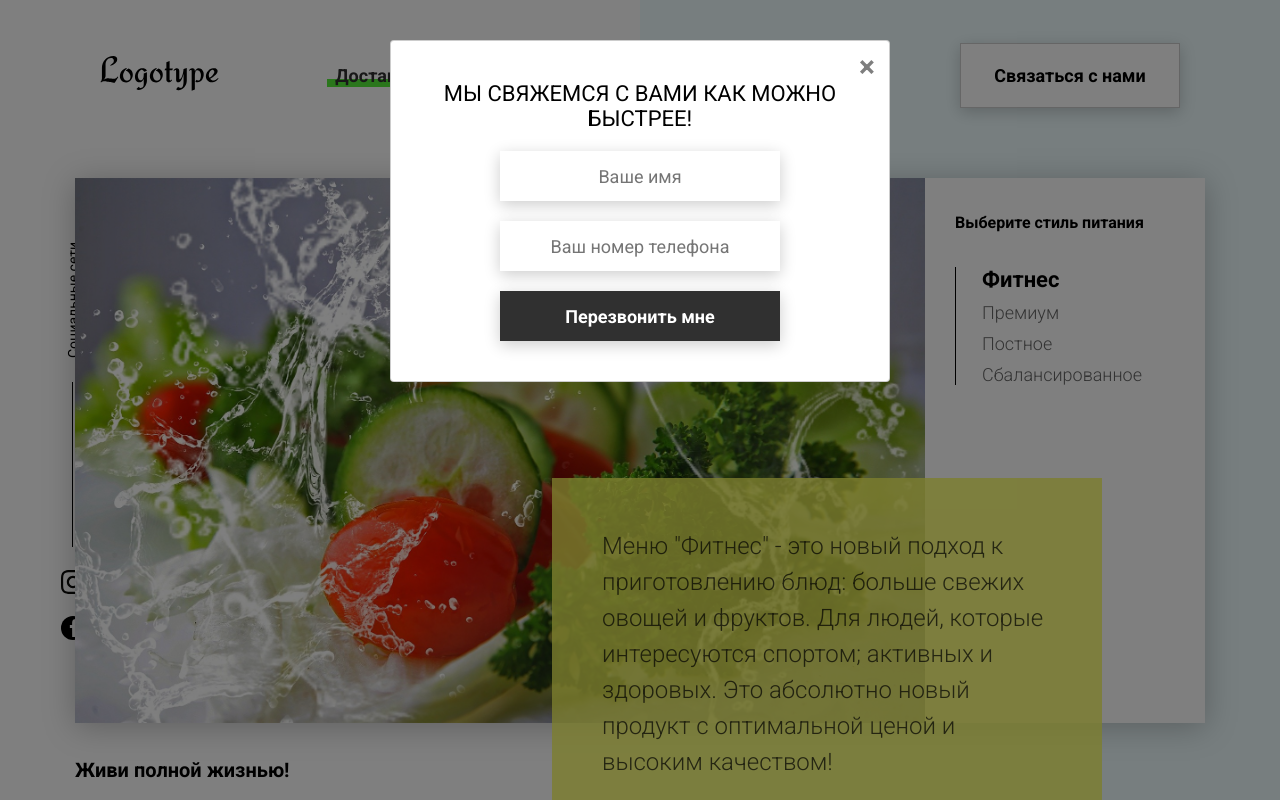
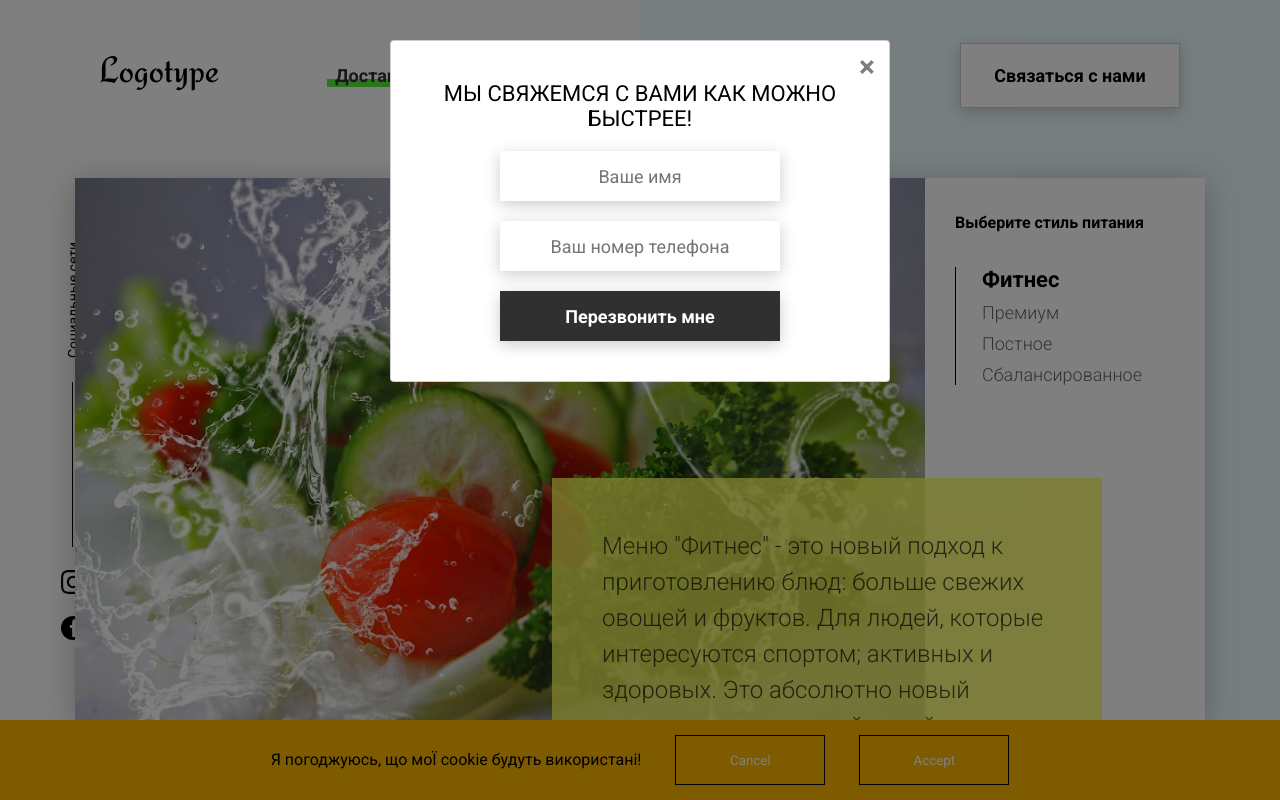
Before and after one commit to ShadoWrav3n/Food, a website: page index.html in a window 1280 px wide. Shown: the top 800 px of the page. Drawn offline with nearby package versions, Linux system fonts and the light colour scheme; no server answers.

Commit message:
add cookies functional

```diff
--- /dev/null
+++ b/css/cookieConsent.css
@@ -0,0 +1,25 @@
+.popup {
+    position: fixed;
+    bottom: -100%;
+    width: 100%;
+    height: 80px;
+    background-color: rgb(255, 183, 0);
+    display: flex;
+    justify-content: center;
+    align-items: center;
+    transition: 0.3s all;
+}
+
+.popup_active {
+    bottom: 0;
+}
+
+.btn_cookie {
+    width: 150px;
+    height: 50px;
+    text-align: center;
+    color: #fff;
+    margin-left: 30px;
+    border: 1px solid black;
+    background-color: transparent;
+}
--- a/index.html
+++ b/index.html
@@ -4,6 +4,8 @@
     <meta charset="UTF-8">
     <meta name="viewport" content="width=device-width, initial-scale=1.0">
     <title>Food</title>
+    <link rel="stylesheet" href="css/cookieConsent.css">
+
     <link rel="stylesheet" href="css/style.css">
 </head>
 <body>
@@ -274,7 +276,23 @@
             </div>
         </div>
     </div>
+
+    <div class="popup">
+        <div class="container">
+            Я погоджуюсь, що моЇ cookie будуть використані!
+            <button class="btn_cookie" data-cancel>Cancel</button>
+            <button class="btn_cookie" data-confirm>Accept</button>
+        </div>
+    </div>
+
+
+
+
+
+    <script src="js/cookieConsent.js"></script>
     <script src="https://cdn.jsdelivr.net/npm/axios/dist/axios.min.js"></script>
     <script src="js/script.js"></script>
+
+
 </body>
 </html>
--- /dev/null
+++ b/js/cookieConsent.js
@@ -0,0 +1,112 @@
+window.addEventListener("DOMContentLoaded", () => {
+  // const cookieStorage = {
+  //   getItem: (key) => {
+  //       const cookies = document.cookie
+  //                                      .split(';')
+  //                                      .map(cookie => cookie.split('='))
+  //                                      .reduce((acc, [key, value]) => ({...acc,
+  //                                                                       [key.trim()] : value}),{});
+  //   return cookies[key];
+  //   },
+  //   setItem:  (key, value) => {
+  //     document.cookie = `${key}=${value};expires=Tue, 31 Dec 2029 03:14:07 GMT`;
+
+  //   }
+  // };
+
+  //   const storageType = cookieStorage;
+  //   const consentPropertyType = "site_consent";
+
+  //   const hasConsented = () =>
+  //     storageType.getItem(consentPropertyType) === "true" ? true : false;
+  //   const toggleStorage = (prop) =>
+  //     storageType.setItem(consentPropertyType, prop);
+
+  //   const popup = document.querySelector(".popup"),
+  //     btnConfirm = document.querySelector("[data-confirm]"),
+  //     btnCancel = document.querySelector("[data-cancel]");
+
+  //   if (hasConsented()) {
+  //     console.log("Loading...");
+  //   } else {
+  //     popup.classList.add("popup_active");
+  //   }
+  // btnConfirm.addEventListener("click", () => {
+  //   toggleStorage(true);
+  //   popup.classList.remove("popup_active");
+  //   console.log("Loading...");
+  // });
+
+  // btnCancel.addEventListener("click", () => {
+  //   toggleStorage(false);
+  //   popup.classList.remove("popup_active");
+  // });
+
+  class cookieConsent {
+    constructor({ popup, btnConfirm, btnCancel, activeClass = "" } = {}) {
+      this.popup = document.querySelector(popup);
+      this.btnConfirm = document.querySelector(btnConfirm);
+      this.btnCancel = document.querySelector(btnCancel);
+      this.activeClass = activeClass;
+      this.consentPropertyType = "site_consent";
+    }
+    getItem = (key) => {
+      const cookies = document.cookie
+        .split(";")
+        .map((cookie) => cookie.split("="))
+        .reduce((acc, [key, value]) => ({ ...acc, [key.trim()]: value }), {});
+      return cookies[key];
+    };
+    setItem = (key, value) => {
+      document.cookie = `${key}=${value};expires=Tue, 31 Dec 2025 03:14:07 GMT`;
+    };
+    hasConsented = () => {
+      if (this.getItem(this.consentPropertyType) === "true") {
+        return true;
+      } else {
+        return false;
+      }
+    };
+    changeStatus = (prop) => {
+      this.setItem(this.consentPropertyType, prop);
+      if (this.hasConsented()) {
+        //підписка
+        myScripts();
+      }
+    };
+    bingTriggers = () => {
+      this.btnConfirm.addEventListener("click", () => {
+        this.changeStatus(true);
+        this.popup.classList.remove(this.activeClass);
+      });
+
+      this.btnCancel.addEventListener("click", () => {
+        this.changeStatus(false);
+        this.popup.classList.remove(this.activeClass);
+      });
+    };
+    init = () => {
+      try {
+        if (this.hasConsented()) {
+          myScripts();
+        } else {
+          this.popup.classList.add(this.activeClass);
+        }
+        this.bingTriggers();
+      } catch (e) {
+        console.error("Надіслані не всі дані");
+      }
+    };
+  }
+
+  new cookieConsent({
+    activeClass: "popup_active",
+    popup: ".popup",
+    btnConfirm: "[data-confirm]",
+    btnCancel: "[data-cancel]",
+  }).init();
+
+  function myScripts() {
+    console.log("Loading...");
+  }
+});
```
